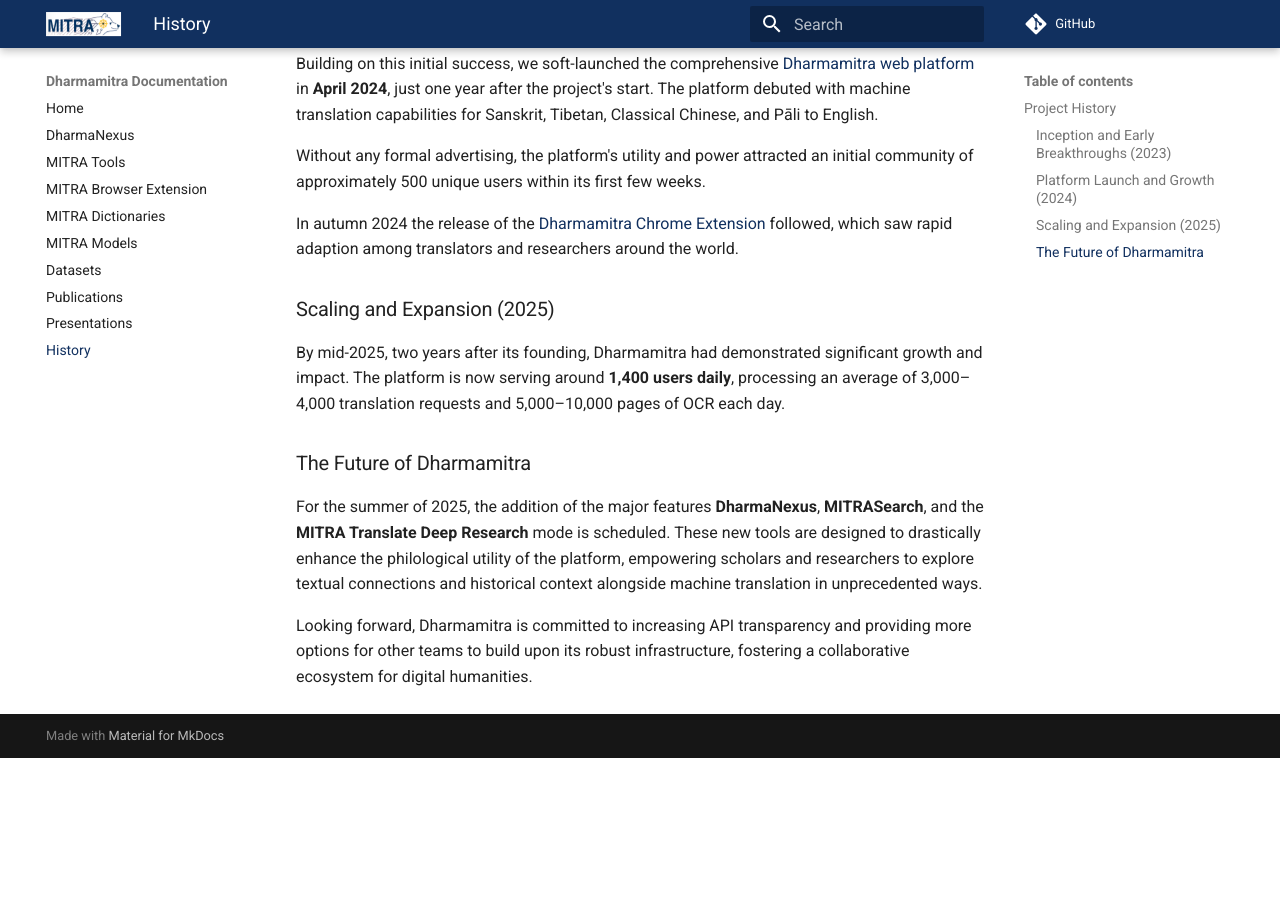
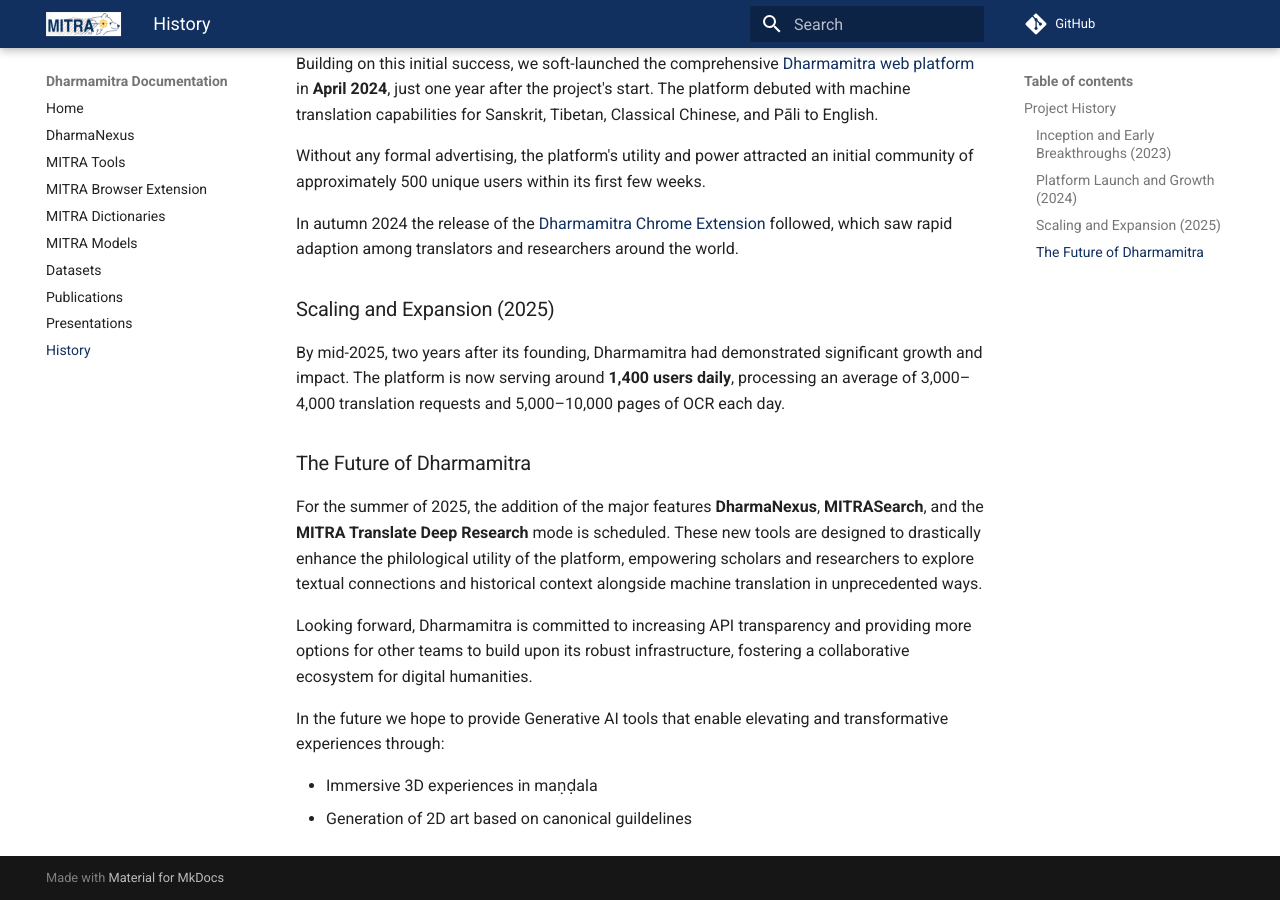
Before and after one commit to dharmamitra/dharmamitra-guides, an MkDocs documentation site: the page built from docs/history.md, in a window 1280 px wide and 900 px high, scrolled down 592 px. Built offline with MkDocs 1.6.1 and Material for MkDocs 9.7.7, drawn with Linux system fonts in a browser that asks for light colours; comment, search, counter and statistics services are not loaded; before the commit the page ends 1350 px from its top, so only the background shows below that.

Commit message:
Further improvement of the history and tools sections

```diff
--- a/docs/history.md
+++ b/docs/history.md
@@ -23,3 +23,8 @@
 For the summer of 2025, the addition of the major features **DharmaNexus**, **MITRASearch**, and the **MITRA Translate Deep Research** mode is scheduled. These new tools are designed to drastically enhance the philological utility of the platform, empowering scholars and researchers to explore textual connections and historical context alongside machine translation in unprecedented ways.
 
 Looking forward, Dharmamitra is committed to increasing API transparency and providing more options for other teams to build upon its robust infrastructure, fostering a collaborative ecosystem for digital humanities.
+
+In the future we hope to provide Generative AI tools that enable elevating and transformative experiences through:
+
+- Immersive 3D experiences in maṇḍala
+- Generation of 2D art based on canonical guildelines
```
Also changed, not shown: docs/mitra_tools.md (+1 -1 lines).
